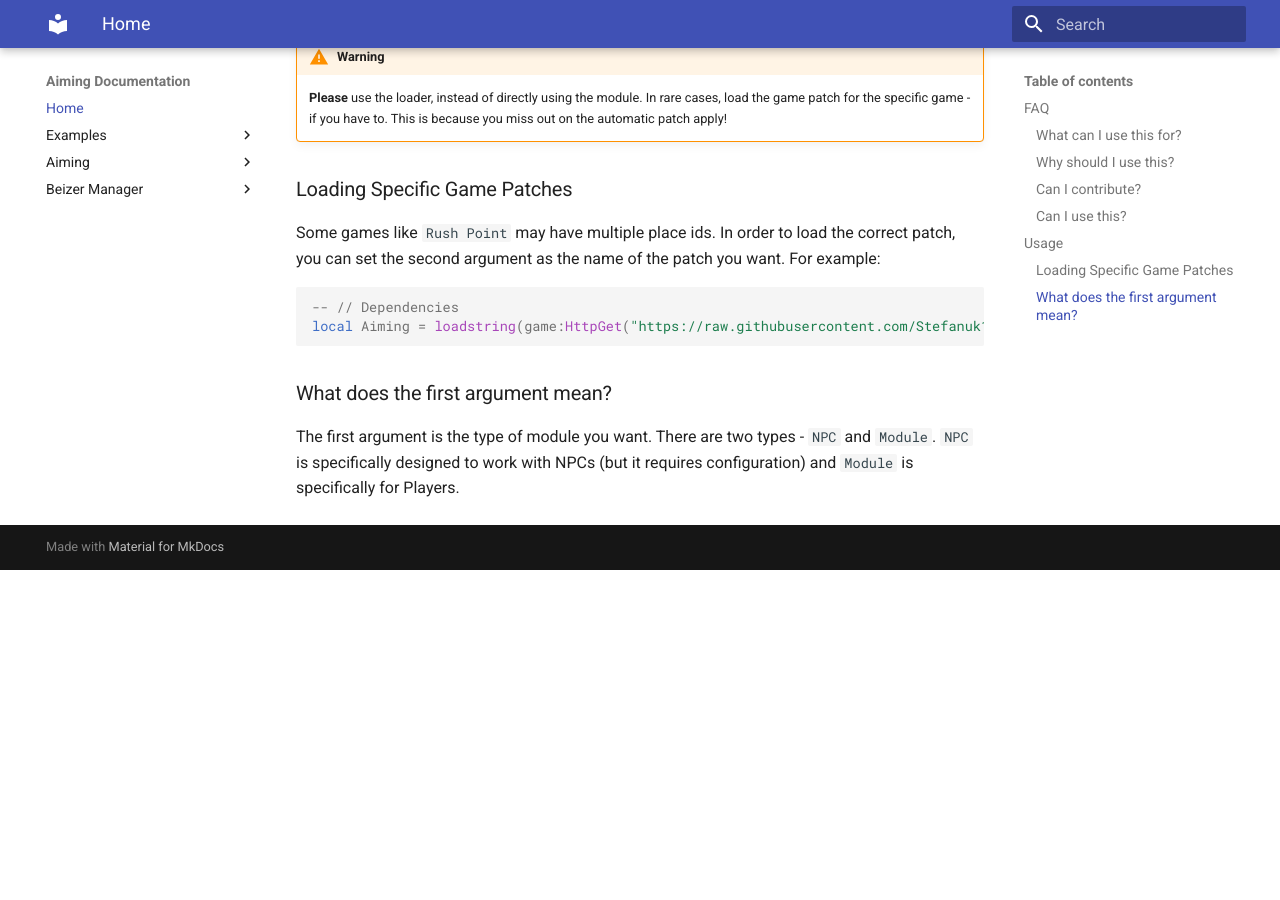
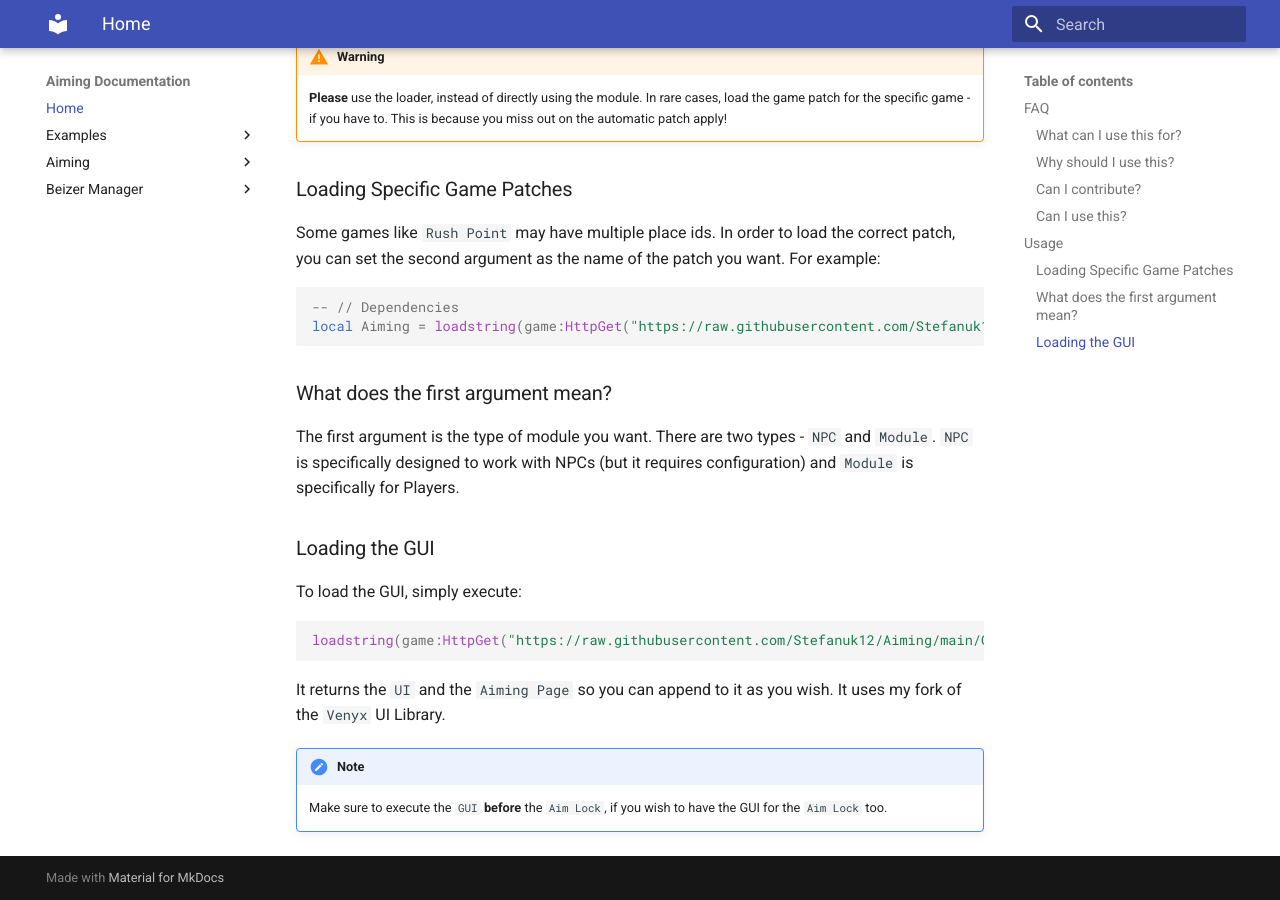
Before and after one commit to Stefanuk12/Aiming, an MkDocs documentation site: the page built from src/index.md, in a window 1280 px wide and 900 px high, scrolled down 838 px. Built offline with MkDocs 1.6.1 and Material for MkDocs 9.7.7, drawn with Linux system fonts in a browser that asks for light colours; before the commit the page ends 1408 px from its top, so only the background shows below that.

Commit message:
Added Loading the GUI

````diff
--- a/src/index.md
+++ b/src/index.md
@@ -31,3 +31,14 @@ local Aiming = loadstring(game:HttpGet("https://raw.githubusercontent.com/Stefan
 
 ### What does the first argument mean?
 The first argument is the type of module you want. There are two types - `NPC` and `Module`. `NPC` is specifically designed to work with NPCs (but it requires configuration) and `Module` is specifically for Players.
+
+### Loading the GUI
+To load the GUI, simply execute:
+```lua
+loadstring(game:HttpGet("https://raw.githubusercontent.com/Stefanuk12/Aiming/main/GUI.lua"))()
+```
+
+It returns the `UI` and the `Aiming Page` so you can append to it as you wish. It uses my fork of the `Venyx` UI Library.
+
+!!! note
+    Make sure to execute the `GUI` **before** the `Aim Lock`, if you wish to have the GUI for the `Aim Lock` too.
````
Also changed, not shown: docs/index.html (+23 -0 lines), docs/search/search_index.json (+1 -1 lines), 1 other file.
